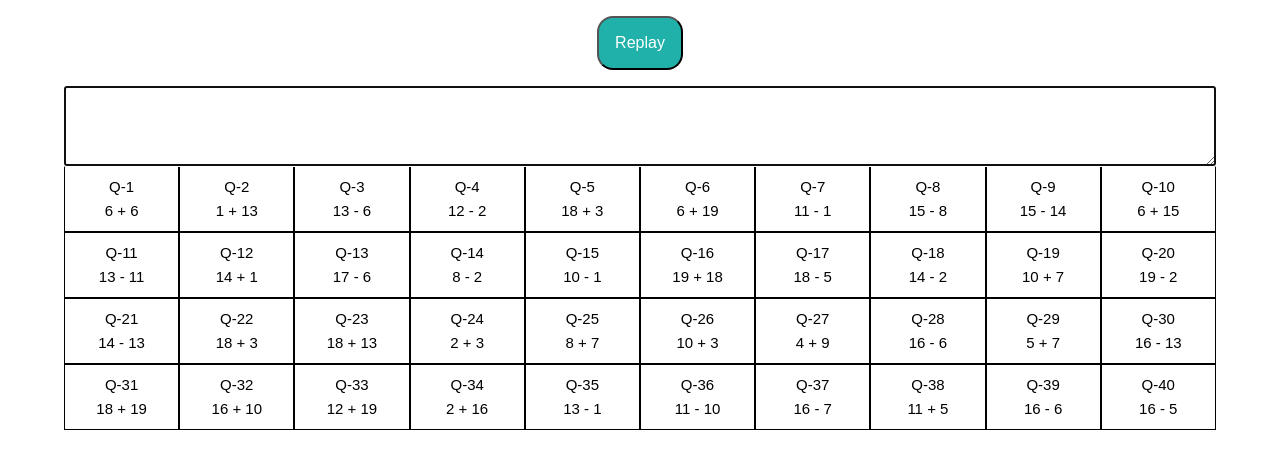
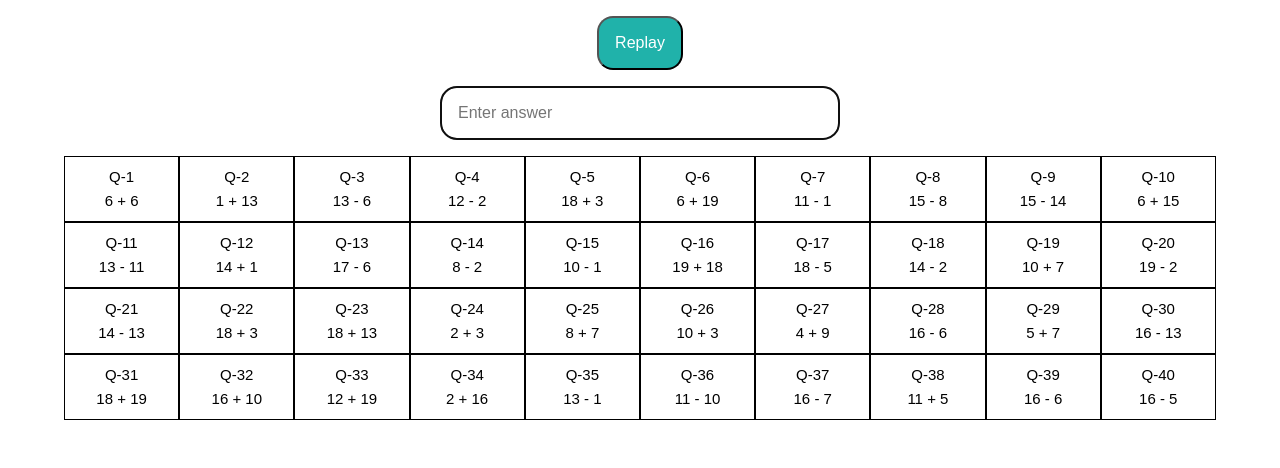
Before and after one commit to ChangmoSung/DWMT-metronome, a React (Create React App) app: page / in a window 1280 px wide. Both pictures are taken after a click on the button "Start". Shown: the top 468 px of the page. Built offline with nearby package versions, Linux system fonts and the light colour scheme.

Commit message:
replace textarea with form input

```diff
--- a/src/App.js
+++ b/src/App.js
@@ -1,4 +1,4 @@
-import React, { Fragment, useState, useRef, useEffect } from "react";
+import React, { Fragment, useState, useRef } from "react";
 import "./App.css";
 import Result from "./components/layout/Result";
 import Questions from "./components/layout/Questions";
@@ -15,10 +15,6 @@ const App = () => {
   const [level, setLevel] = useState("");
   const [intervalId, setIntervalId] = useState(false);
   const [timeoutId, setTimeoutId] = useState(false);
-
-  useEffect(() => {
-    document?.getElementsByTagName("textarea")[0]?.focus();
-  });
 
   const startGame = () => {
     const questionsToShow = getQuestions();
--- a/src/components/layout/Questions/index.css
+++ b/src/components/layout/Questions/index.css
@@ -1,15 +1,14 @@
-textarea {
-  width: 90%;
-  display: block;
-  margin: 0 auto;
-  min-height: 5rem;
-}
-
 .answered {
   background-color: lightcyan;
 }
 
 .questions {
-  margin: 0 auto;
+  margin: 1rem auto;
   width: 90%;
 }
+
+.userAnswer {
+  padding: 1rem;
+  border-radius: 1rem;
+  width: 25rem;
+}
--- a/src/components/layout/Questions/index.js
+++ b/src/components/layout/Questions/index.js
@@ -1,29 +1,65 @@
-import React, { Fragment } from "react";
+import React, { Fragment, useRef, useEffect } from "react";
 import "./index.css";
 
 const Questions = ({ questions, userAnswers, setUserAnswers }) => {
+  const userAnswerEl = useRef(null);
+
+  useEffect(() => {
+    userAnswerEl?.current?.focus();
+  });
+
   return (
     <Fragment>
       {questions.length > 0 && (
-        <textarea
-          onChange={(e) => {
-            const answers = e.target.value
-              .split(" ")
-              .map((a) => parseInt(a.replace(/\D/g, "")))
-              .filter((a) => !isNaN(a));
+        <form
+          onSubmit={(e) => {
+            e.preventDefault();
+            const userAnswer = userAnswerEl.current.value;
 
-            setUserAnswers(answers);
+            setUserAnswers([
+              ...userAnswers,
+              parseInt(userAnswer.replace(/\D/g, "")),
+            ]);
 
             for (let i = 0; i < questions.length; i++) {
               const el = document.getElementsByClassName(i);
-              if (answers.length > i) {
+              if (userAnswers.length >= i) {
                 el[0]?.classList.add("answered");
               } else {
                 el[0]?.classList.remove("answered");
               }
             }
+
+            userAnswerEl.current.value = "";
           }}
-        />
+        >
+          <input
+            ref={userAnswerEl}
+            type="text"
+            className="userAnswer"
+            placeholder="Enter answer"
+            onKeyDown={(e) => {
+              const key = e.key;
+              const value = e.target.value;
+              if (key === "Backspace" && !value) {
+                const slicedAnswers = userAnswers.slice(
+                  0,
+                  userAnswers.length - 1
+                );
+                setUserAnswers(slicedAnswers);
+
+                for (let i = 0; i < questions.length; i++) {
+                  const el = document.getElementsByClassName(i);
+                  if (slicedAnswers.length > i) {
+                    el[0]?.classList.add("answered");
+                  } else {
+                    el[0]?.classList.remove("answered");
+                  }
+                }
+              }
+            }}
+          />
+        </form>
       )}
       <div className="questions">
         {questions.length > 0 &&
--- a/src/components/layout/Result/index.css
+++ b/src/components/layout/Result/index.css
@@ -12,7 +12,7 @@
 }
 
 .metronomeNumberInput {
-  width: 50%;
+  width: 25rem;
   padding: 1rem;
   border-radius: 1rem;
 }
```
